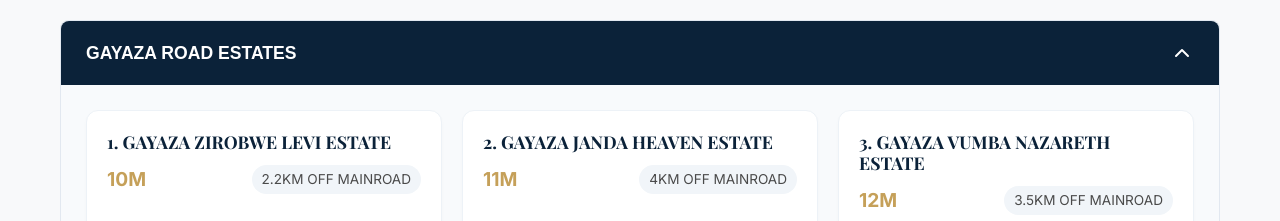
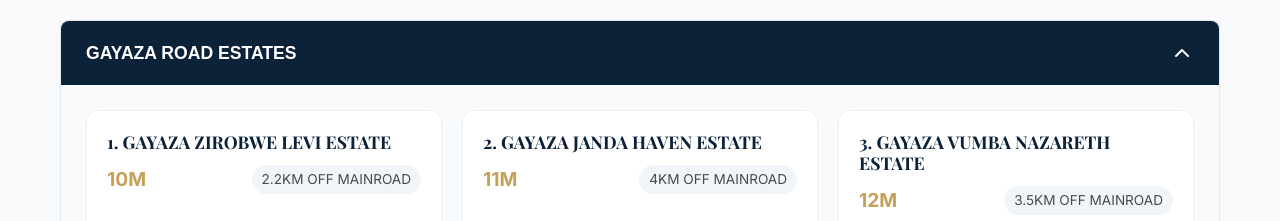
Before and after one commit to conanlevi0-oss/excellent-spirit-prop, a React (Vite) app: page /properties in a window 1280 px wide. Shown: the part 1540-1761 px from the top of the page. Built offline with nearby package versions, Linux system fonts and the light colour scheme.

Commit message:
Correction: Rename Janda Heaven to Janda Haven

```diff
--- a/src/data/estates.js
+++ b/src/data/estates.js
@@ -12,7 +12,7 @@ export const estatesData = {
   ],
   "Gayaza Road Estates": [
     { name: "Gayaza Zirobwe Levi Estate", price: "10m", distance: "2.2km off mainroad" },
-    { name: "Gayaza Janda Heaven Estate", price: "11m", distance: "4km off mainroad" },
+    { name: "Gayaza Janda Haven Estate", price: "11m", distance: "4km off mainroad" },
     { name: "Gayaza Vumba Nazareth Estate", price: "12m", distance: "3.5km off mainroad" },
     { name: "Gayaza Vumba Numbers Estate", price: "15m", distance: "4km off mainroad" },
     { name: "Gayaza Vumba Hilltop Phase II", price: "16m", distance: "2.2km off mainroad" },
```
